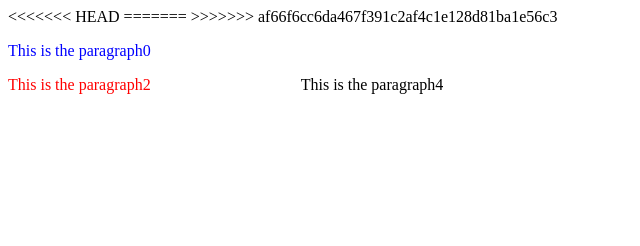
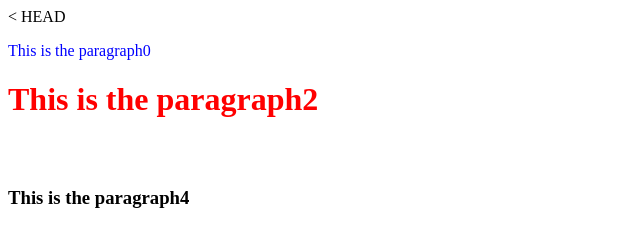
Before and after one commit to durgas4/sshtry, a plain HTML site: page index.html in a window 1280 px wide. Shown: the whole page, without its empty margins (0-640 px from the left). Drawn offline with Linux system fonts and the light colour scheme.

Commit message:
modifieid for h1,h2,h3

```diff
--- a/index.html
+++ b/index.html
@@ -1,25 +1,24 @@
 
 <!-- please put some comments to understand-->
 
-<<<<<<< HEAD
+< HEAD
 
 <html> <head> <style> p{color:blue} </style></head>
-=======
 <html> <head> <style> p{color:blue}
-p1{color:red}
- p2{color:white}
+h1{color:red}
+ h2{color:white}
 
-p3{color:black}
+h3{color:black}
 
 </style></head>
->>>>>>> af66f6cc6da467f391c2af4c1e128d81ba1e56c3
+
 <body>
 
 <p> This is the paragraph0</p>
 
-<p1> This is the paragraph2</p1>
-<p2> This is the paragraph3</p2>
-<p3> This is the paragraph4</p>
+<h1> This is the paragraph2</h1>
+<h2> This is the paragraph3</h2>
+<h3> This is the paragraph4</h3>
 
 </body>
 
```
